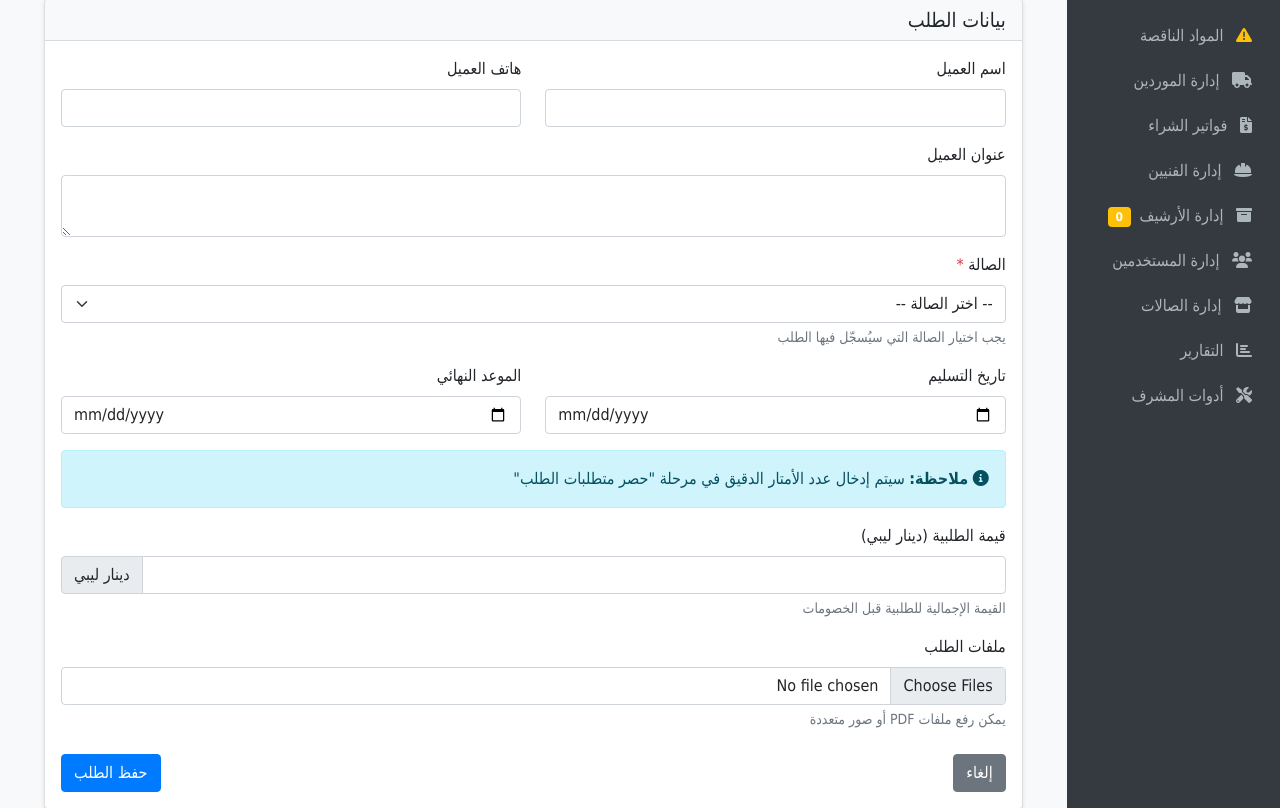
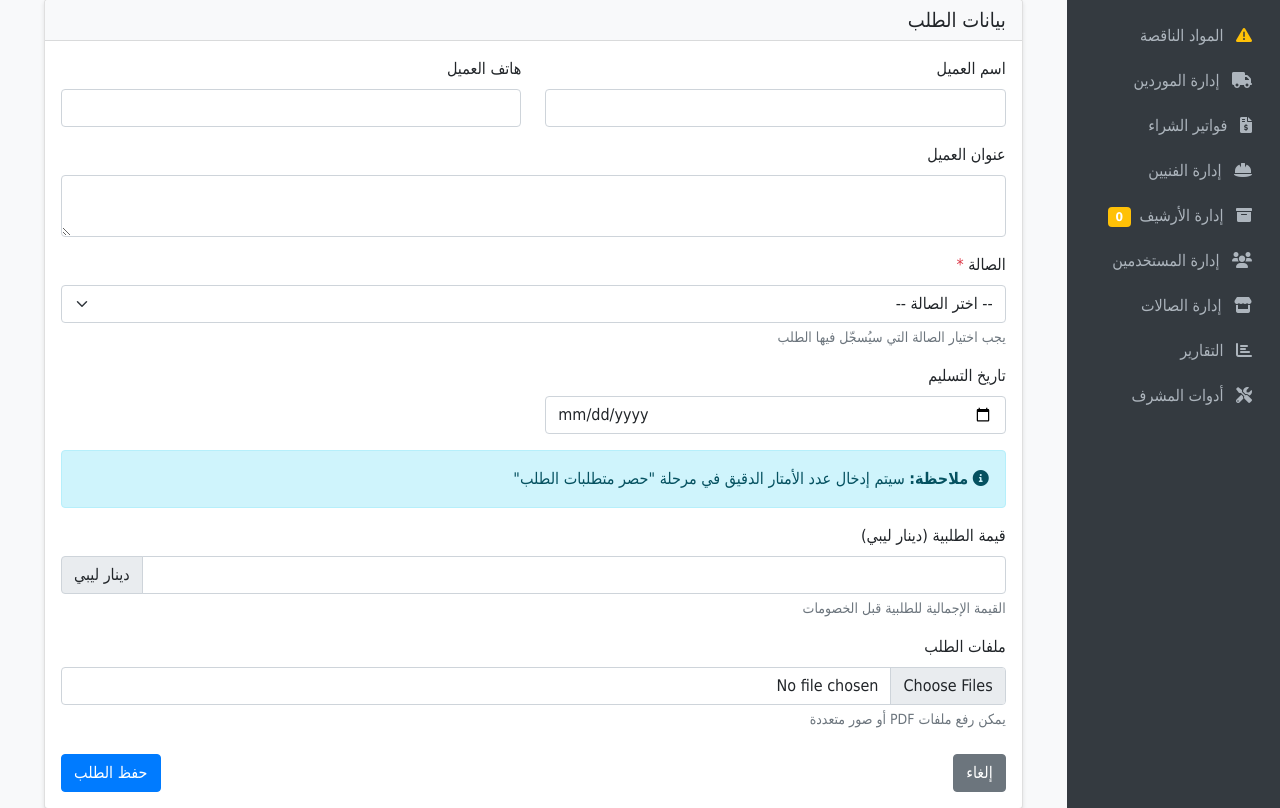
Before and after one commit to asemhage/kitchen_factory, a Flask app: page /order/new in a window 1280 px wide. Shown: the part 188-996 px from the top of the page. Run offline with Flask 3, Linux system fonts and the light colour scheme; a user stored in the database is signed in; some libraries are stand-ins or nearby versions.

Commit message:
إخفاء حقل الموعد النهائي وجعله يساوي تاريخ التسليم تلقائيا - 2025-10-20

```diff
--- a/kitchen_factory/templates/new_order.html
+++ b/kitchen_factory/templates/new_order.html
@@ -55,10 +55,8 @@
                     <label for="delivery_date" class="form-label">تاريخ التسليم</label>
                     <input type="date" class="form-control" id="delivery_date" name="delivery_date">
                 </div>
-                <div class="col-md-6">
-                    <label for="deadline" class="form-label">الموعد النهائي</label>
-                    <input type="date" class="form-control" id="deadline" name="deadline">
-                </div>
+                <!-- تم إخفاء الموعد النهائي - سيتم تعيينه تلقائياً لتاريخ التسليم -->
+                <input type="hidden" id="deadline" name="deadline">
             </div>
 
             <div class="alert alert-info mb-3">
@@ -149,5 +147,10 @@
             }, 500);
         });
     });
+
+    // تعيين الموعد النهائي تلقائياً لتاريخ التسليم
+    document.getElementById('delivery_date').addEventListener('change', function() {
+        document.getElementById('deadline').value = this.value;
+    });
 </script>
 {% endblock %}
```
Also changed, not shown: kitchen_factory/templates/edit_order.html (+9 -4 lines).
